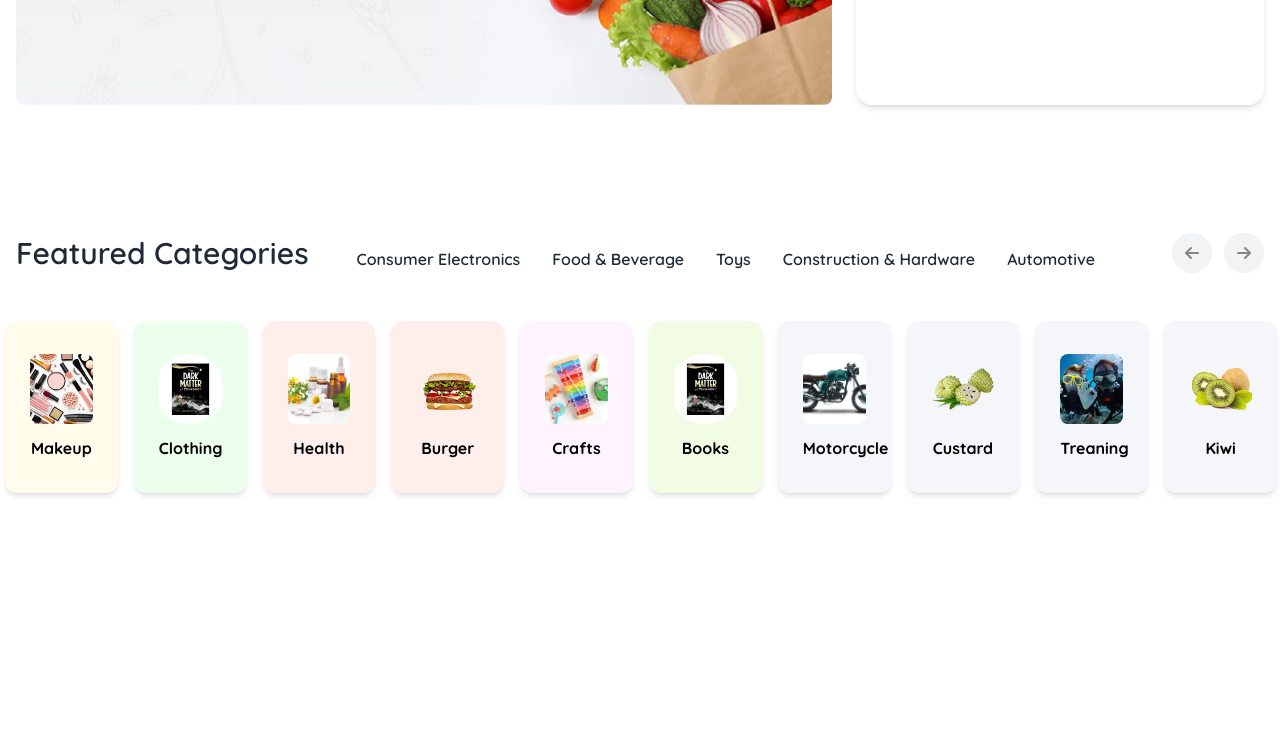
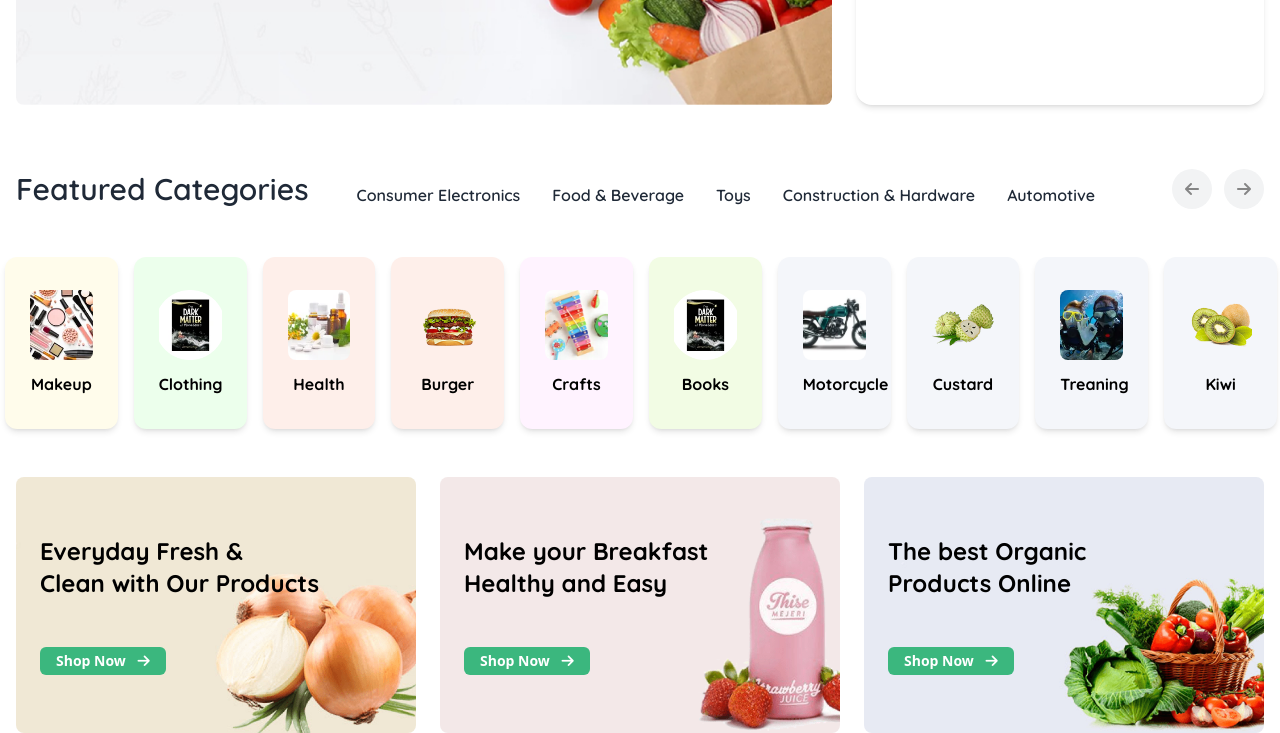
Before and after one commit to rabbykhan920/nest, a plain HTML site: page index.html in a window 1280 px wide. Shown: the part 674-1407 px from the top of the page. Before the commit the page ends 1279 px from the top, so only its background shows below. Drawn offline with nearby package versions, Linux system fonts and the light colour scheme.

Commit message:
added online prodects

```diff
--- a/index.html
+++ b/index.html
@@ -398,7 +398,7 @@
       <!-- main start -->
       <main>
     <!-- Featured Categories Section -->
-<section class="lg:my-24 md:my-12 my-6">
+<section class="lg:my-18 md:my-8 my-4">
  <!-- Heading + Navigation -->
 <div class="flex flex-wrap items-center justify-between md:mb-12 mb-6 px-4">
 
@@ -553,10 +553,10 @@
       <!-- Card 11 -->
        <div class="bg-white shadow-md rounded-xl px-6 py-8 mx-1 border border-transparent transition-all duration-300 hover:bg-[#3BB77E] hover:border-[#3BB77E] hover:shadow-xl transform hover:scale-105" style="background-color: #F8F9FA;">
         <figure class="flex justify-center mb-3">
-          <img src="img/slider-2-c5.webp" alt="Home Appliances" class="rounded-lg w-[70px] h-[70px] object-cover transition-all duration-300 hover:scale-110" />
+          <img src="img/slider-2-c13.png" alt="Home Appliances" class="rounded-lg w-[70px] h-[70px] object-cover transition-all duration-300 hover:scale-110" />
         </figure>
         <div class="text-center">
-          <h2 class="text-sm font-medium text-gray-800">Home Appliances</h2>
+          <h2 class="text-base font-quicksand font-bold">Apple</h2>
         </div>
       </div>
 
@@ -604,14 +604,17 @@
 
 
       <!-- Card 16 -->
-        <div class="bg-white shadow-md rounded-xl px-6 py-8 mx-1 border border-transparent transition-all duration-300 hover:bg-[#3BB77E] hover:border-[#3BB77E] hover:shadow-xl transform hover:scale-105" style="background-color: #F8F9FA;">
+
+
+      <div class="bg-white shadow-md rounded-xl px-6 py-8 mx-1 border border-transparent transition-all duration-300 hover:bg-[#3BB77E] hover:border-[#3BB77E] hover:shadow-xl transform hover:scale-105" style="background-color: #F8F9FA;">
         <figure class="flex justify-center mb-3">
-          <img src="img/slider-2-c13.png" alt="Home Appliances" class="rounded-lg w-[70px] h-[70px] object-cover transition-all duration-300 hover:scale-110" />
+          <img src="img/slider-2-c5.webp" alt="Home Appliances" class="rounded-lg w-[70px] h-[70px] object-cover transition-all duration-300 hover:scale-110" />
         </figure>
         <div class="text-center">
-          <h2 class="text-base font-quicksand font-bold">Apple</h2>
+          <h2 class="text-sm font-medium text-gray-800">Home Appliances</h2>
         </div>
       </div>
+
 
       <!-- Card 17 -->
          <div class="bg-white shadow-md rounded-xl px-6 py-8 mx-1 border border-transparent transition-all duration-300 hover:bg-[#3BB77E] hover:border-[#3BB77E] hover:shadow-xl transform hover:scale-105" style="background-color: #F8F9FA;">
@@ -662,6 +665,76 @@
     });
   </script>
 </section>
+    <!-- Featured Categories Section -->
+     <!-- The best Organic Products Online -->
+     <section class="">
+
+      <div class="grid grid-cols-1 md:grid-cols-2 lg:grid-cols-3 gap-6 px-4">
+         <!-- Card-1 -->
+<div
+  class="relative h-64 bg-cover bg-center rounded-lg overflow-hidden text-black"
+  style="background-image: url('img/banner-1.png');"
+>
+  <div class="absolute inset-0 flex flex-col justify-center items-start p-6">
+    <h2
+      class="md:text-2xl text-xl font-bold font-quicksand transition-all duration-300 hover:-translate-y-1"
+    >
+      Everyday Fresh & <br />
+      Clean with Our Products
+    </h2>
+    <button
+      class="md:mt-12 mt-6 bg-[#3BB77E] text-white text-sm font-semibold px-4 py-1 rounded-md transition-all duration-500 hover:bg-[#FDC040] hover:pr-8"
+    >
+      Shop Now <i class="fa-solid fa-arrow-right ml-2"></i>
+    </button>
+  </div>
+</div>
+
+         <!-- Card-1 -->
+         <!-- Card-2 -->
+         <div
+  class="relative h-64 bg-cover bg-center rounded-lg overflow-hidden text-black"
+  style="background-image: url('img/banner-2\ \(1\).png');"
+>
+  <div class="absolute inset-0 flex flex-col justify-center items-start p-6">
+    <h2
+      class="md:text-2xl text-xl font-bold font-quicksand transition-all duration-300 hover:-translate-y-1"
+    >
+     Make your Breakfast <br> Healthy and Easy
+    </h2>
+    <button
+      class="md:mt-12 mt-6 bg-[#3BB77E] text-white text-sm font-semibold px-4 py-1 rounded-md transition-all duration-500 hover:bg-[#FDC040] hover:pr-8"
+    >
+      Shop Now <i class="fa-solid fa-arrow-right ml-2"></i>
+    </button>
+  </div>
+</div>
+         <!-- Card-2 -->
+         <!-- Card-3 -->
+        <div
+  class="relative h-64 bg-cover bg-center rounded-lg overflow-hidden text-black"
+  style="background-image: url('img/banner-3.png');"
+>
+  <div class="absolute inset-0 flex flex-col justify-center items-start p-6">
+    <h2
+      class="md:text-2xl text-xl font-bold font-quicksand transition-all duration-300 hover:-translate-y-1"
+    >
+      The best Organic <br>
+Products Online
+    </h2>
+    <button
+      class="md:mt-12 mt-6 bg-[#3BB77E] text-white text-sm font-semibold px-4 py-1 rounded-md transition-all duration-500 hover:bg-[#FDC040] hover:pr-8"
+    >
+      Shop Now <i class="fa-solid fa-arrow-right ml-2"></i>
+    </button>
+  </div>
+</div>
+         <!-- Card-3 -->
+      </div>
+
+    </section>
+     <!-- The best Organic Products Online -->
+
 
       </main>
       <!-- main end -->
```
Also changed, not shown: img/banner-1.png (added), img/banner-2 (1).png (added), img/banner-3.png (added).
